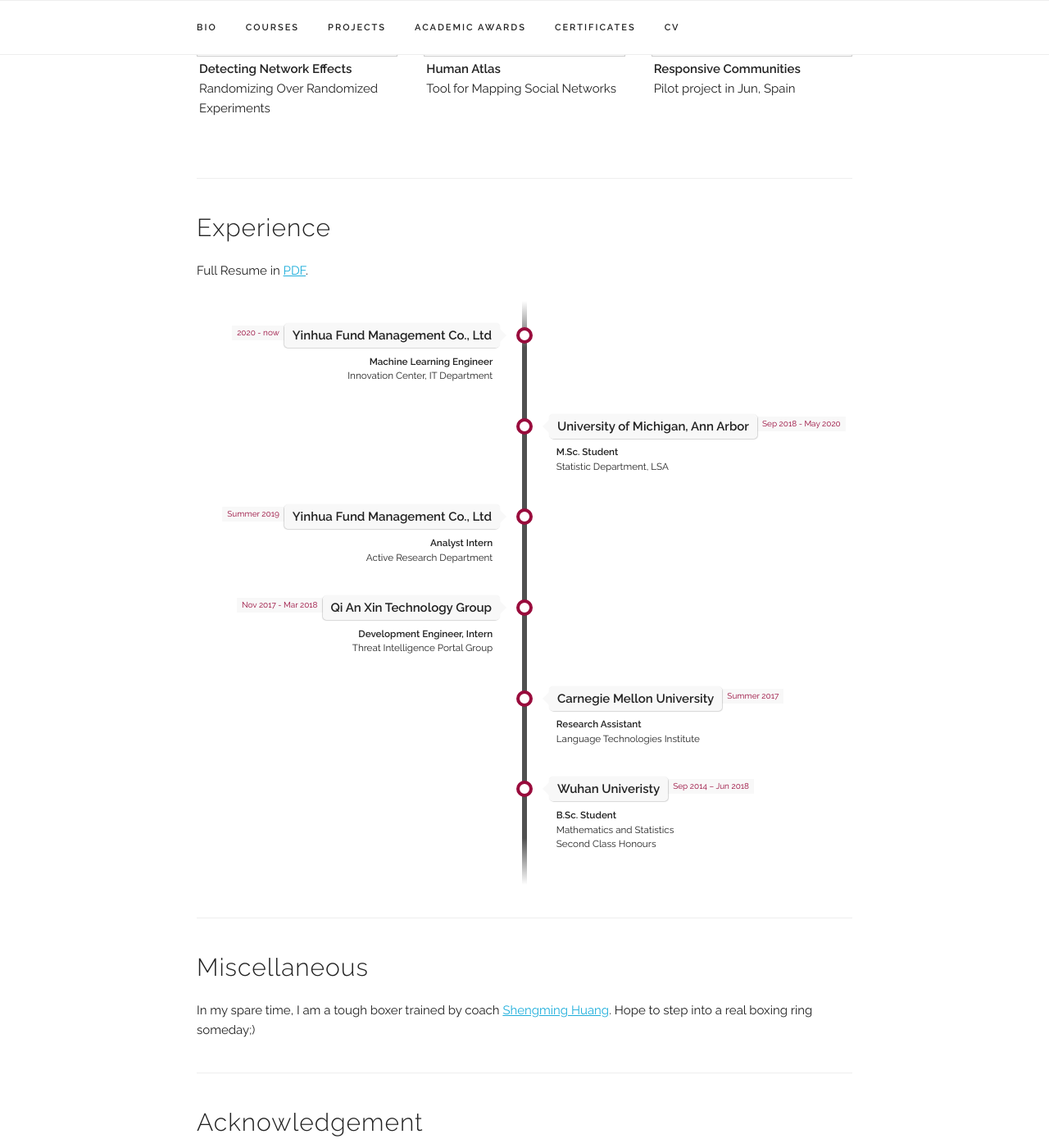
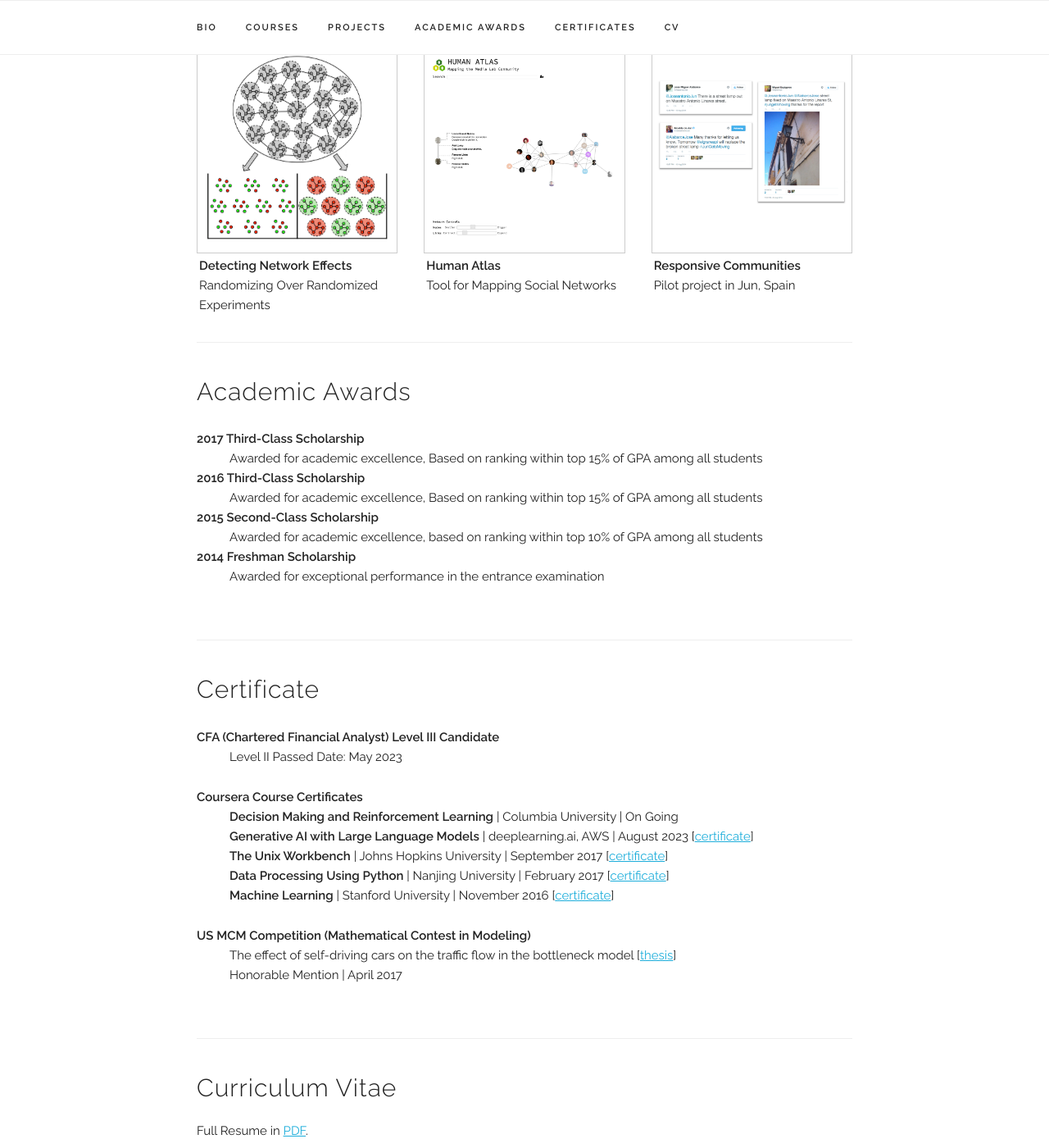
Before and after one commit to GuanghuiMin/GuanghuiMin.github.io, a Jekyll site: the page built from index.html, in a window 1280 px wide and 1400 px high, scrolled down 1777 px. Shown: the whole window at 82% size. Built offline with Jekyll 4.4.1, drawn with Linux system fonts in a browser that asks for light colours; some web fonts are replaced; some of the changed text lies outside the part shown.

Commit message:
update some basic information

```diff
--- a/_data/projects.yaml
+++ b/_data/projects.yaml
@@ -3,19 +3,19 @@
     subtitle: "Randomizing Over Randomized Experiments"
     thumbnail: "assets/projects/2016_network-ab/thumbnail.jpg"
     url: "projects/2016_network-ab-testing.html"
-    selected: y
+    selected: nlp
 
   - title: "Human Atlas"
     subtitle: "Tool for Mapping Social Networks"
     thumbnail: "assets/projects/2016_human-atlas/thumbnail.png"
     url: "projects/2016_human-atlas.html"
-    selected: y
+    selected: nlp
 
   - title: "Responsive Communities"
     subtitle: "Pilot project in Jun, Spain"
     thumbnail: "assets/projects/2015_jun/thumbnail.png"
     url: "projects/2015_jun.html"
-    selected: y
+    selected: nlp
 
   - title: "Cold-Start Recommendations"
     subtitle: "Learning Local Collective Embeddings"
--- a/index.html
+++ b/index.html
@@ -35,11 +35,14 @@
     Featured Courses include:
     <dl style="PADDING-LEFT: 40px">
     <dt><b>EECS 595/LING 541 Natural Language Processsing</b></dt>
-    <dd>Presented by Prof. <a href="https://web.eecs.umich.edu/~chaijy/" target="_blank">Joyce Y. Chai</a></dd>
+    <dd><b>Presented by Prof. <a href="https://web.eecs.umich.edu/~chaijy/" target="_blank">Joyce Y. Chai</a></b></dd>
+  <dd>This course introduces modern Natural Language Processing (NLP) technologies, which involve computational models and algorithms for processing human languages. It covers topics such as syntax, semantics, discourse, deep learning for NLP, and their applications in information extraction, machine translation, and dialogue systems. </dd>
     <dt><b>STATS 503 Statistical Learning</b></dt>
-    <dd>Presented by Prof. <a href="https://dept.stat.lsa.umich.edu/~jizhu/" target="_blank">Ji Zhu</a></dd>
+    <dd><b>Presented by Prof. <a href="https://dept.stat.lsa.umich.edu/~jizhu/" target="_blank">Ji Zhu</a></b></dd>
+  <dd>This course uses R as the programming language and provides a comprehensive introduction to, as well as practical implementation of, classic statistical learning algorithms. It covers regression methods and classification methods in supervised learning, as well as clustering algorithms in unsupervised learning.</dd>
     <dt><b>EECS 598 Special Topic: Computational Data Science</b></dt>
-    <dd>Presented by Prof. <a href="https://rajrao.engin.umich.edu/" target="_blank">Raj Rao Nadakuditi</a></dd>
+    <dd><b>Presented by Prof. <a href="https://rajrao.engin.umich.edu/" target="_blank">Raj Rao Nadakuditi</a></b></dd>
+  <dd>This course utilizes Julia as the programming language and extensively covers the principles and broad applications of Singular Value Decomposition (SVD). Topics include classification, principal component analysis, image denoising, image alignment, video processing, and more.</dd>
     </dl>
   You can access my full transcipt <a href="https://drive.google.com/file/d/1_zwaAht4bU5k2CJFNglHWK61ih4VlxH0/view?usp=drive_link" target="_blank">here</a>. A transcript during my undergraduate education can be found <a href="https://drive.google.com/file/d/1pBtozkot6uIk9FB7i041AK0Vk5zLkJH6/view?usp=drive_link" target="_blank">here</a>.
   </p>
@@ -154,13 +157,46 @@
   <h4>Projects</h4>
 
   <ul class="tab-nav">
-    <li><div class="button active" data-ref="#projects-selected">Selected</div></li>
+    <li><div class="button active" data-ref="#nlp">NLP</div></li>
+    <li><div class="button" data-ref="#statitics">STATS</div></li>
     <li><div class="button" data-ref="#projects-all">All</div></li>
   </ul>
 
   <div class="tab-content">
-    <div class="tab-pane active" id="projects-selected">
-      {% assign selected_projects = site.data.projects.projects | where: "selected", "y" %}
+    <div class="tab-pane active" id="nlp">
+      {% assign selected_projects = site.data.projects.projects | where: "selected", "nlp" %}
+      {% for project in selected_projects %}
+        {% assign index_modulo = forloop.index0 | modulo:3 %}
+        {% if index_modulo == 0 %}
+          <div class="row">
+        {% endif %}
+
+          <div class="four columns">
+            <div class="project-container">
+
+                <div class="project-image-container">
+                  <a href="{{ project.url }}">
+                    <img src="{{ project.thumbnail }}" class="u-max-full-width" />
+                  </a>
+                </div>
+
+                <div class="project-caption">
+                  <b>{{ project.title }}</b> <br/>
+                  {{ project.subtitle }}
+                </div>
+
+            </div>
+          </div>
+
+        {% if index_modulo == 2 %}
+          </div>
+        {% endif %}
+      {% endfor %}
+    </div>
+
+      <div class="tab-content">
+    <div class="tab-pane" id="statistics">
+      {% assign selected_projects = site.data.projects.projects | where: "selected", "nlp" %}
       {% for project in selected_projects %}
         {% assign index_modulo = forloop.index0 | modulo:3 %}
         {% if index_modulo == 0 %}
@@ -224,9 +260,59 @@
 </div>
 
 
+<!-- ========== AWARDS ========== -->
+<div class="docs-section" id="awards">
+  <h4>Academic Awards</h4>
+  <p>
+    <dl>
+      <dt><b>2017 Third-Class Scholarship</b></dt>
+    <dd>Awarded for academic excellence, Based on ranking within top 15% of GPA among all students</dd>
+      <dt><b>2016 Third-Class Scholarship</b></dt>
+    <dd>Awarded for academic excellence, Based on ranking within top 15% of GPA among all students</dd>
+      <dt><b>2015 Second-Class Scholarship</b></dt>
+    <dd>Awarded for academic excellence, based on ranking within top 10% of GPA among all students</dd>
+    <dt><b>2014 Freshman Scholarship</b></dt>
+    <dd>Awarded for exceptional performance in the entrance examination</dd>
+    </dl>
+  </p>
+
+</div>
+
+<!-- ========== COURSES ========== -->
+<div class="docs-section" id="certificates">
+  <h4>Certificate</h4>
+  <p>
+    <dl>
+    <dt><b>CFA (Chartered Financial Analyst) Level III Candidate </b></dt>
+    <dd>Level II Passed Date: May 2023 </dd>
+    </dl>
+  </p>
+
+  <p>
+    <dl>
+    <dt><b>Coursera Course Certificates</b></dt>
+  <dd><b>Decision Making and Reinforcement Learning</b> | Columbia University | On Going </dd>
+  <dd><b>Generative AI with Large Language Models</b> | deeplearning.ai, AWS | August 2023 [<a href="https://coursera.org/share/963774de1e21bdd61a6c997fb92edc50" target="_blank">certificate</a>] </dd>
+  <dd><b>The Unix Workbench</b> | Johns Hopkins University | September 2017 [<a href="https://www.coursera.org/account/accomplishments/verify/F9N5CPBM2X79" target="_blank">certificate</a>]</dd>
+  <dd><b>Data Processing Using Python</b> | Nanjing University | February 2017 [<a href="https://coursera.org/share/f1990944b1c246587aaf0d902152cccd" target="_blank">certificate</a>]</dd>
+  <dd><b>Machine Learning</b> | Stanford University | November 2016  [<a href="https://coursera.org/share/02651113a18723258d0f4402f01e4e55" target="_blank">certificate</a>]</dd>
+    </dl>
+  </p>
+
+    <p>
+    <dl>
+    <dt><b>US MCM Competition (Mathematical Contest in Modeling)</b></dt>
+    <dd>The effect of self-driving cars on the traffic flow in the bottleneck model [<a href="https://drive.google.com/file/d/1n2ixyetdCN9gZ4tj4yR8vvQsBsUNMVzD/view?usp=drive_link" target="_blank">thesis</a>]</dd>
+  <dd>Honorable Mention | April 2017 </dd>
+    </dl>
+  </p>
+
+</div>
+
+
 <!-- ========== RESUME ========== -->
 <div class="docs-section" id="resume">
-  <h4>Experience</h4>
+  <h4>Curriculum Vitae</h4>
 
   <p>Full Resume in <a href={{ "/assets/cv/Resume_Guanghui.pdf" | prepend: site.baseurl }} target="_blank">PDF</a>.</p>
 
@@ -260,6 +346,6 @@
 <div class="docs-section" id="ack">
   <h4>Acknowledgement</h4>
   <p>
-    This website uses the website design and template by <a href="https://github.com/msaveski/www_personal">Martin Saveski</a>
+    This website uses the website design and template by <a href="https://github.com/msaveski/www_personal">Martin Saveski</a>.
   </p>
 </div>
```
Also changed, not shown: other parts of index.html (+1 -1 lines), _projects/nlp_q&a.md (added, +18 -0 lines), _projects/nlp_entity.md (added), _projects/nlp_llm.md (added), _projects/nlp_rasa.md (added), _projects/stats_cmm.md (added), _projects/stats_glmm.md (added), _projects/stats_hmm.md (added), 3 other files.
